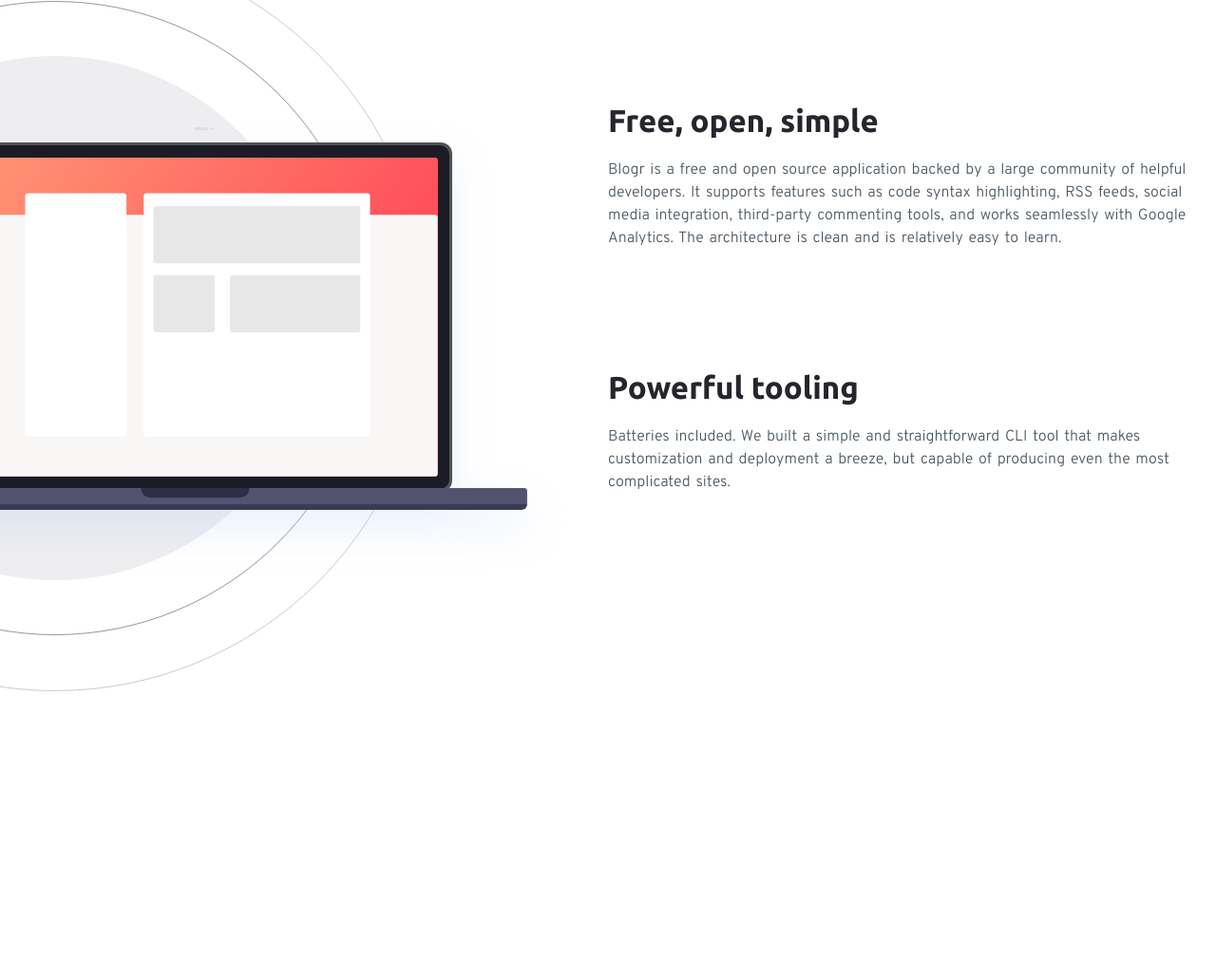
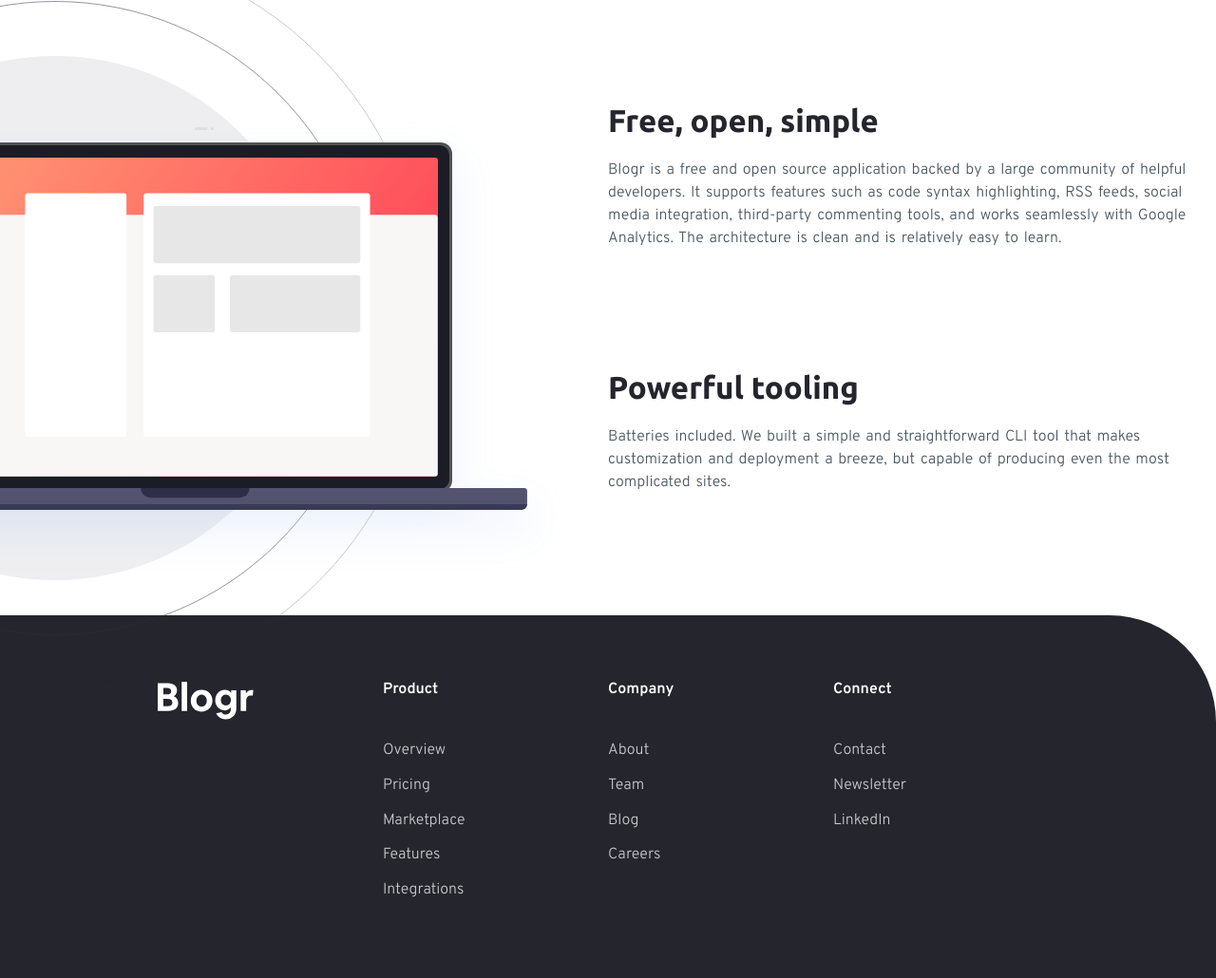
Before and after one commit to AzizBooker/blogr-landing-page, a plain HTML site: page index.html in a window 1280 px wide. Shown: the part 2338-3368 px from the top of the page at 95% size. Before the commit the page ends 3066 px from the top, so only its background shows below. Drawn offline with nearby package versions, Linux system fonts and the light colour scheme.

Commit message:
Finshed Footer

```diff
--- a/index.html
+++ b/index.html
@@ -120,6 +120,36 @@
       </div>
     </div>
   </section>
+  <footer class="footer">
+    <div class="footer__grid grid-col-4">
+      <div>
+        <img src="./images/logo.svg" alt="Blogr logo">
+      </div>
+
+    <div class="footer__grid_item">
+      <h3>Product</h3>
+      <p>Overview</p>
+      <p>Pricing</p>
+      <p>Marketplace</p>
+      <p>Features</p>
+      <p>Integrations</p>
+    </div>
+    <div class="footer__grid_item">
+      <h3>Company</h3>
+      <p>About</p>
+      <p>Team</p>
+      <p>Blog</p>
+      <p>Careers</p>
+
+    </div>
+    <div class="footer__grid_item">
+        <h3>Connect</h3>
+        <p>Contact</p>
+        <p>Newsletter</p>
+        <p>LinkedIn</p>
+    </div>
+  </div>
+  </footer>
 <!--
   Product
 
--- /dev/null
+++ b/style/_footer.scss
@@ -0,0 +1,22 @@
+.footer{
+
+    background-color: $veryDarkBlackBlue;
+    border-radius: 0 7rem 0 0;
+    &__grid{
+        padding-top: 4.375rem;
+        padding-bottom: 5.0625rem;
+        padding-left: 10.375rem;
+        padding-right: 10.375rem;
+
+        h3{
+            color: $white;
+            margin-bottom: 2.75rem;
+        }
+        p{
+            color: $grayishBlue;
+            &:not(:last-child){
+                margin-bottom: .8rem;
+            }
+        }
+    }
+}
--- a/style/_global.scss
+++ b/style/_global.scss
@@ -10,6 +10,10 @@ h2{
     font-family: $ubuntuFont;
     font-weight: 400;
     font-size: $font-xlg;
+}
+h3{
+    font-family: $overpassFont;
+    font-weight: 600;
 }
 p{
     font-family: $overpassFont;
@@ -78,7 +82,7 @@ p{
         }
         &-4{
             display: grid;
-            grid-template-columns: repeat(4,1fr);
+            grid-template-columns: 1fr 1fr 1fr 1fr ;
             @include breakpoint-down('medium'){
 
                 display: flex;
--- a/style/style.scss
+++ b/style/style.scss
@@ -6,4 +6,5 @@
 @import 'hero';
 @import 'section1';
 @import 'section2';
-@import 'section3'
+@import 'section3';
+@import 'footer';
```
Also changed, not shown: style/style.css, 1 other file.
